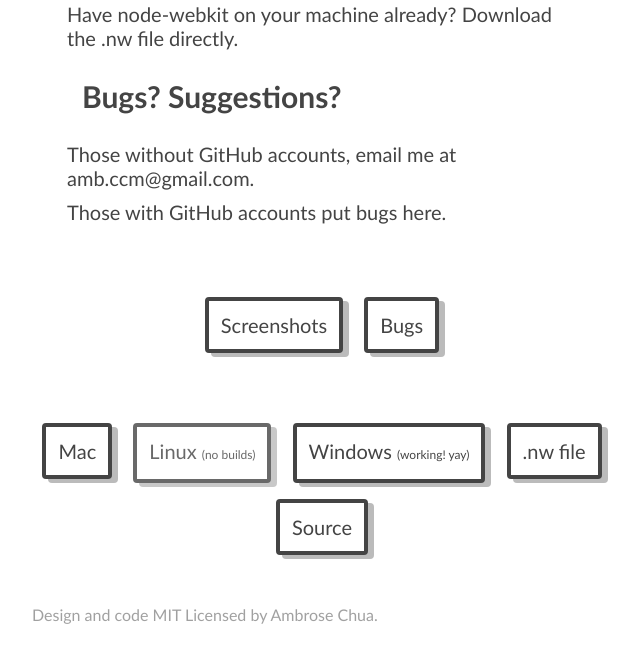
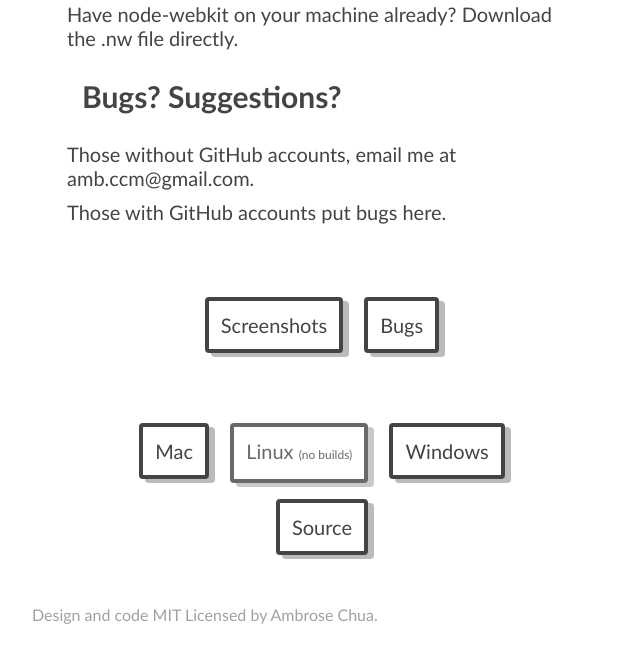
Before and after one commit to serverwentdown/Youpp, a plain HTML site: page index.html in a window 1280 px wide. Shown: the part 1374-2031 px from the top of the page, without its empty margins (318-958 px from the left). Drawn offline with Linux system fonts and the light colour scheme; no server answers.

Commit message:
Update index.html

```diff
--- a/index.html
+++ b/index.html
@@ -58,8 +58,7 @@
 		<div class="center">
 			<a href="http://github.com/ambrosechua/Youpp/releases#Youpp.app.zip" class="btn btn-small">Mac</a>
 			<a class="btn btn-small disabled" title="No build available yet. ">Linux <small class="smaller">(no builds)</small></a><!--  href="http://github.com/ambrosechua/Youpp/releases#Youpp-linux.zip" -->
-			<a href="http://github.com/ambrosechua/Youpp/releases#Youpp-win.zip" class="btn btn-small" title="Very buggy and not ready yet. ">Windows <small class="smaller">(working! yay)</small></a>
-			<a href="http://github.com/ambrosechua/Youpp/releases#Youpp.nw" class="btn btn-small" title="Requires node-webkit installed">.nw file</a>
+			<a href="http://github.com/ambrosechua/Youpp/releases#Youpp-win.zip" class="btn btn-small" title="Very buggy and not ready yet. ">Windows</a>
 			<br />
 			<a href="https://github.com/ambrosechua/Youpp" target="_blank" class="btn btn-small">Source</a>
 		</div>
```
